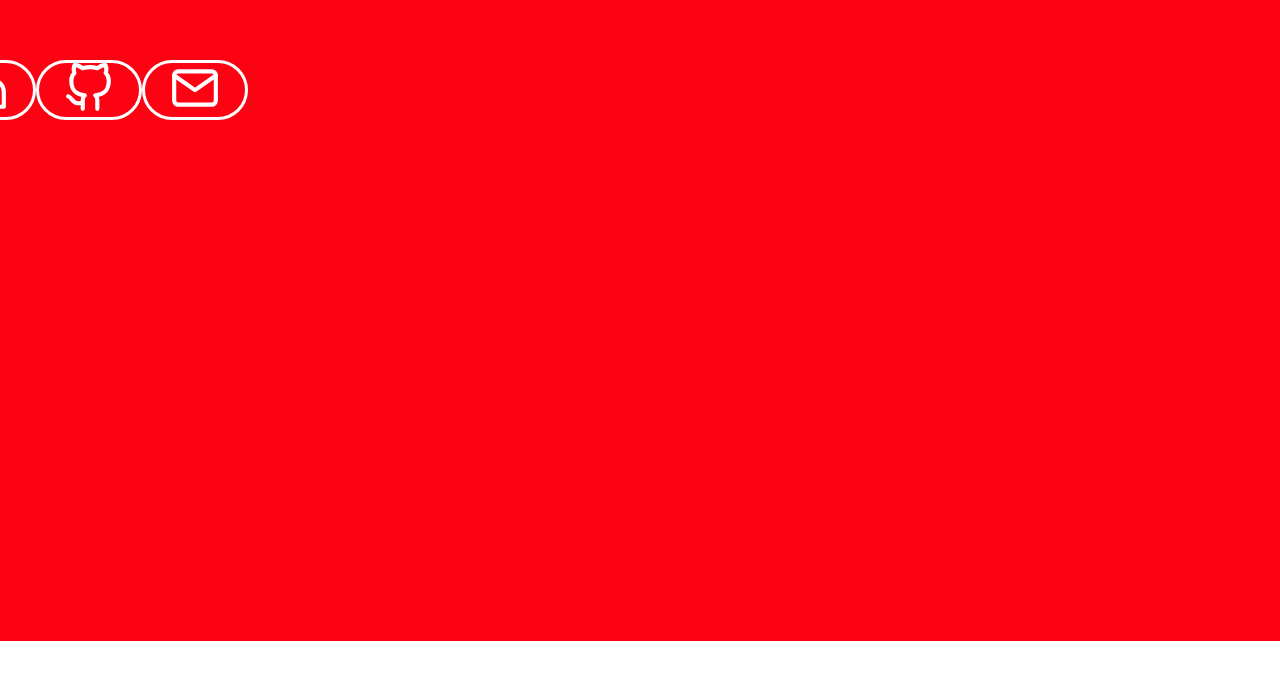
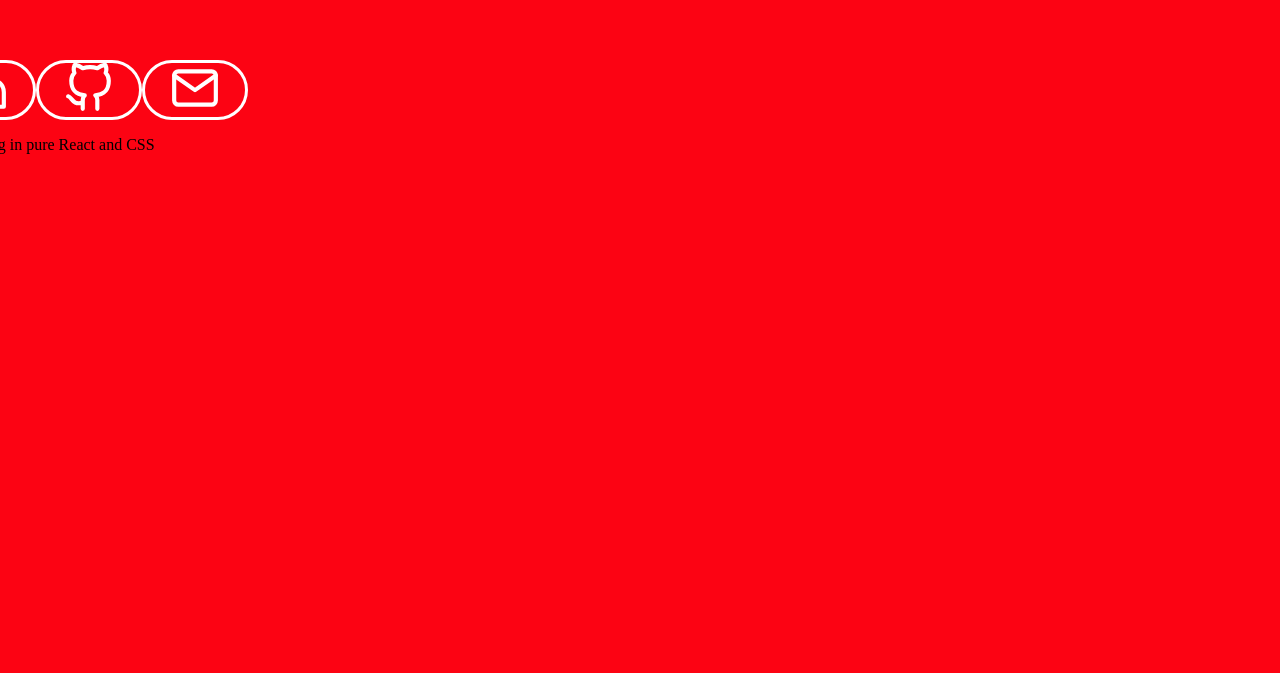
Before and after one commit to JordanLong1/my-portfolio, a React (Create React App) app: page / in a window 1280 px wide. Shown: the part 5026-5707 px from the top of the page. Before the commit the page ends 5675 px from the top, so only its background shows below. Built offline with nearby package versions, Linux system fonts and the light colour scheme.

Commit message:
added p tag for footer

```diff
--- a/src/components/Footer.js
+++ b/src/components/Footer.js
@@ -33,7 +33,7 @@
                 </div>
 
                 <div className='copyright'>
-                    Made by me, in react
+                    <p>Created by me, Jordan Long in pure React and CSS</p>
                 </div>
             </div>
         )
```
